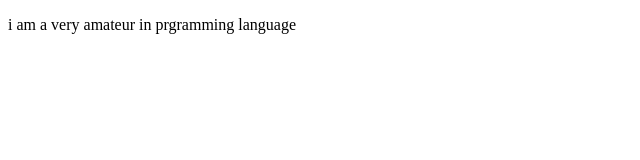
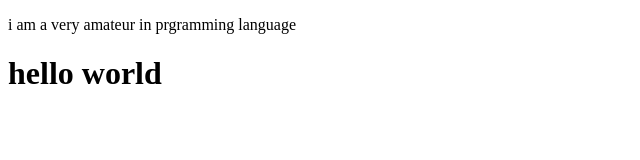
Before and after one commit to dado2020/hello, a plain HTML site: page index.html in a window 1280 px wide. Shown: the whole page, without its empty margins (0-640 px from the left). Drawn offline with Linux system fonts and the light colour scheme.

Commit message:
meta tag + style tag

```diff
--- a/index.html
+++ b/index.html
@@ -2,10 +2,17 @@
 <html>
 	<head>
 		<title>my first work with git </title>
+		<meta charset="utf-8">
 	</head>
 	<body>
 		<div id="test">
 			<p id="parag"> i am a very amateur in prgramming language</p>
+			<div><h1>hello world</h1></div>
+			<style type="css/text">
+				#test {
+					text-align: center;
+				}
+			</style>
 		</div>
 	</body>
 </html>
```
